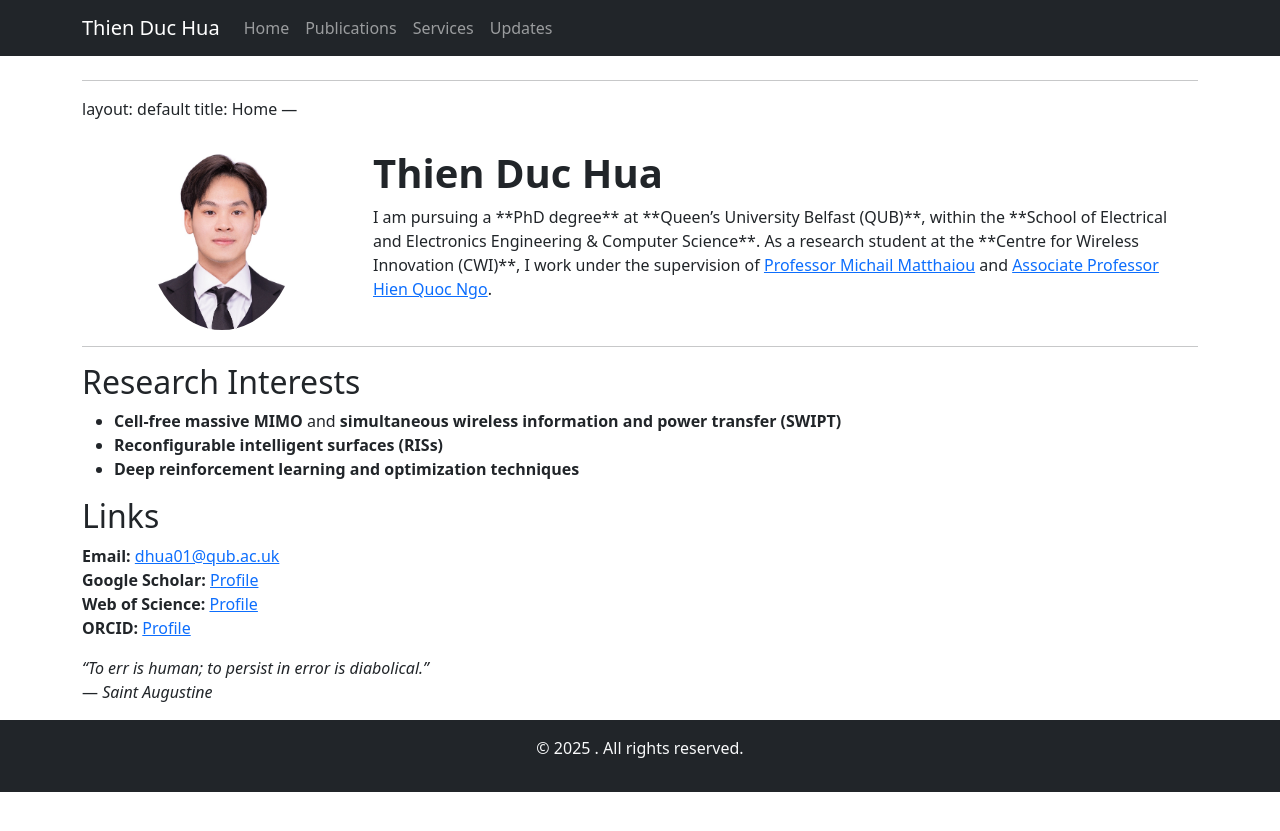
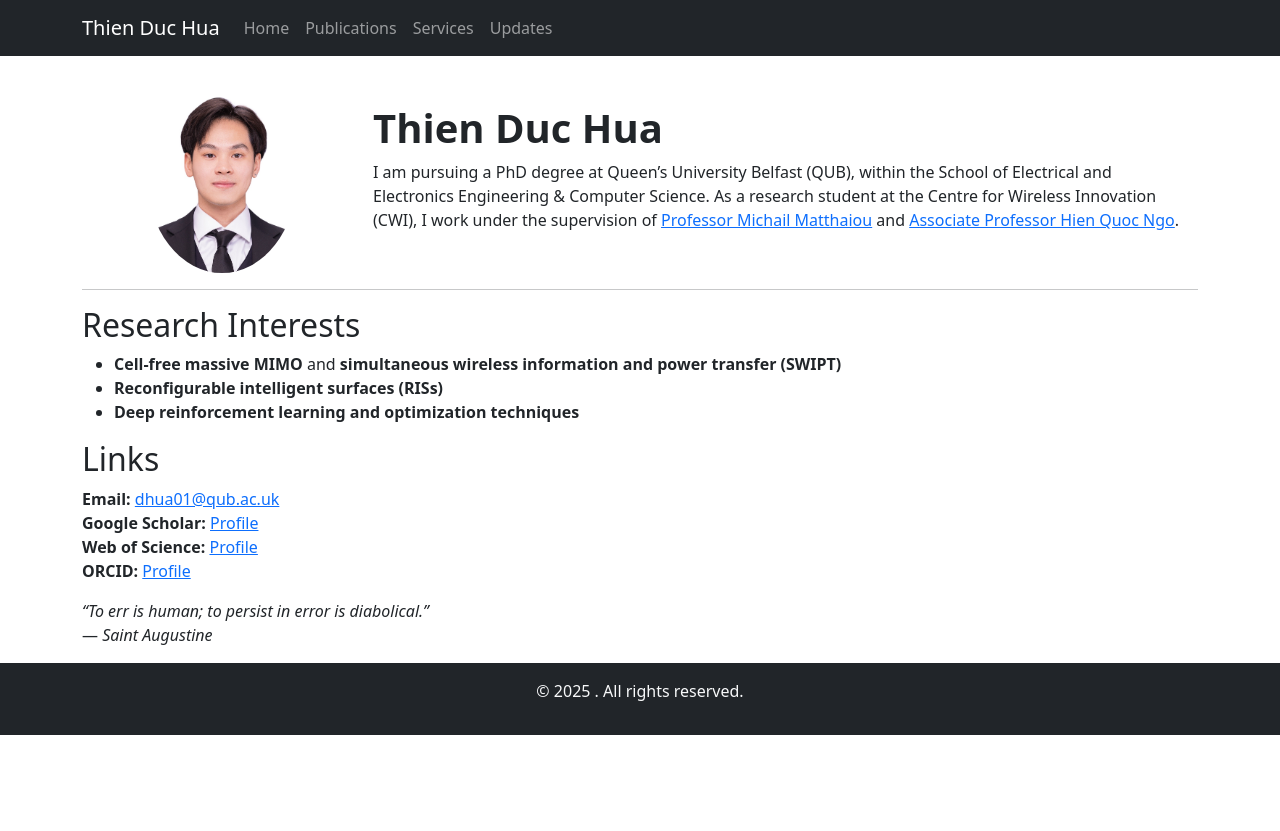
Before and after one commit to thienduchua/thienduchua.github.io, a Jekyll site: the page built from index.md, in a window 1280 px wide. Shown: the top 831 px of the page. Built offline with Jekyll 4.4.1, drawn with Linux system fonts in a browser that asks for light colours.

Commit message:
Update index.md

```diff
--- a/index.md
+++ b/index.md
@@ -1,8 +1,3 @@
----
-layout: default
-title: Home
----
-
 ---
 layout: default
 title: Home
@@ -19,8 +14,8 @@ title: Home
         <div class="col-md-9">
             <h1 class="fw-bold">Thien Duc Hua</h1>
             <p>
-                I am pursuing a **PhD degree** at **Queen’s University Belfast (QUB)**, within the **School of Electrical and Electronics Engineering & Computer Science**.
-                As a research student at the **Centre for Wireless Innovation (CWI)**, I work under the supervision of
+                I am pursuing a PhD degree at Queen’s University Belfast (QUB), within the School of Electrical and Electronics Engineering & Computer Science.
+                As a research student at the Centre for Wireless Innovation (CWI), I work under the supervision of
                 <a href="https://sites.google.com/site/micmatthaiou/home">Professor Michail Matthaiou</a> and
                 <a href="https://sites.google.com/site/nqhienqn/home">Associate Professor Hien Quoc Ngo</a>.
             </p>
```
